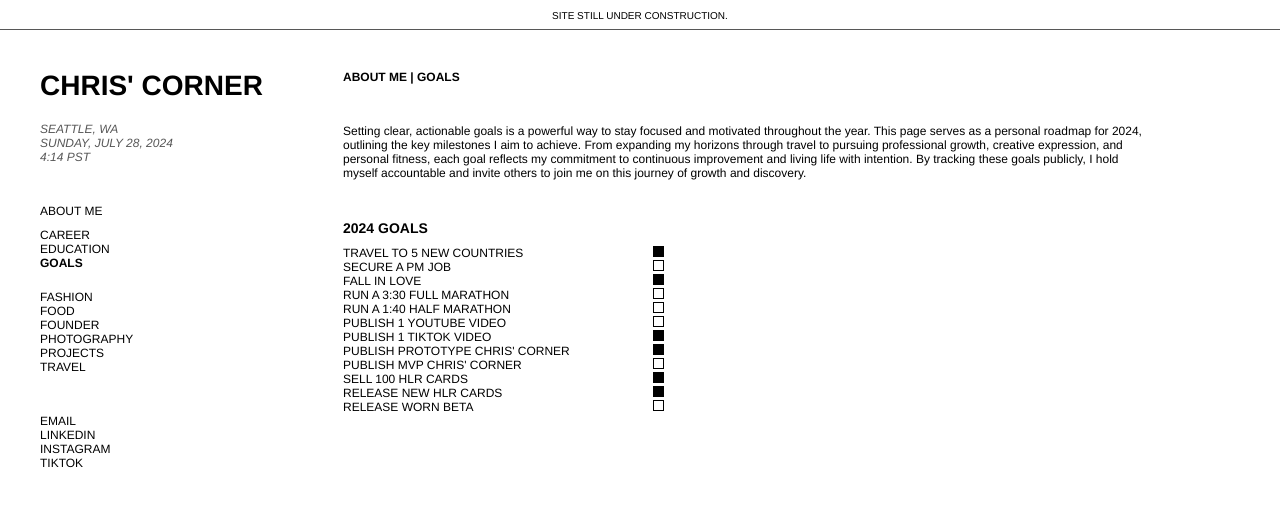
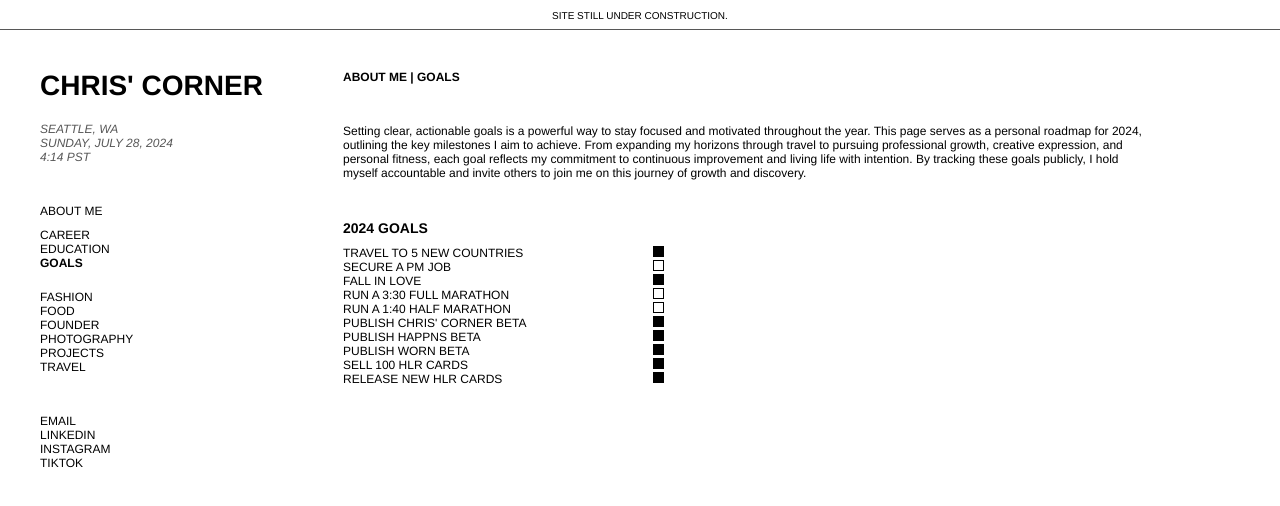
Before and after one commit to guchris/chris-corner, a Next.js app: page /about-me/goals in a window 1280 px wide. Shown: the top 506 px of the page. Built offline with nearby package versions, Linux system fonts and the light colour scheme.

Commit message:
1) updated goals

```diff
--- a/src/app/about-me/goals/page.js
+++ b/src/app/about-me/goals/page.js
@@ -436,27 +436,21 @@ const GoalsPage = () => {
                             </div>
                         </div>
                         <div className="row-skinny">
-                            <p className="checkbox-text">Publish 1 YouTube video</p>
-                            <div className="checkboxes">
-                                <input type="checkbox" className="empty"/>
-                            </div>
-                        </div>
-                        <div className="row-skinny">
-                            <p className="checkbox-text">Publish 1 TikTok video</p>
+                            <p className="checkbox-text">Publish Chris' Corner beta</p>
                             <div className="checkboxes">
                                 <input type="checkbox" className="true"/>
                             </div>
                         </div>
                         <div className="row-skinny">
-                            <p className="checkbox-text">Publish Prototype Chris' Corner</p>
+                            <p className="checkbox-text">Publish happns beta</p>
                             <div className="checkboxes">
                                 <input type="checkbox" className="true"/>
                             </div>
                         </div>
                         <div className="row-skinny">
-                            <p className="checkbox-text">Publish MVP Chris' Corner</p>
+                            <p className="checkbox-text">Publish worn beta</p>
                             <div className="checkboxes">
-                                <input type="checkbox" className="empty"/>
+                                <input type="checkbox" className="true"/>
                             </div>
                         </div>
                         <div className="row-skinny">
@@ -471,12 +465,6 @@ const GoalsPage = () => {
                                 <input type="checkbox" className="true"/>
                             </div>
                         </div>
-                        <div className="row-skinny">
-                            <p className="checkbox-text">Release Worn Beta</p>
-                            <div className="checkboxes">
-                                <input type="checkbox" className="empty"/>
-                            </div>
-                        </div>
                     </div>
                 </div>
             </div>
```
Also changed, not shown: src/app/layout.js (+0 -9 lines).
